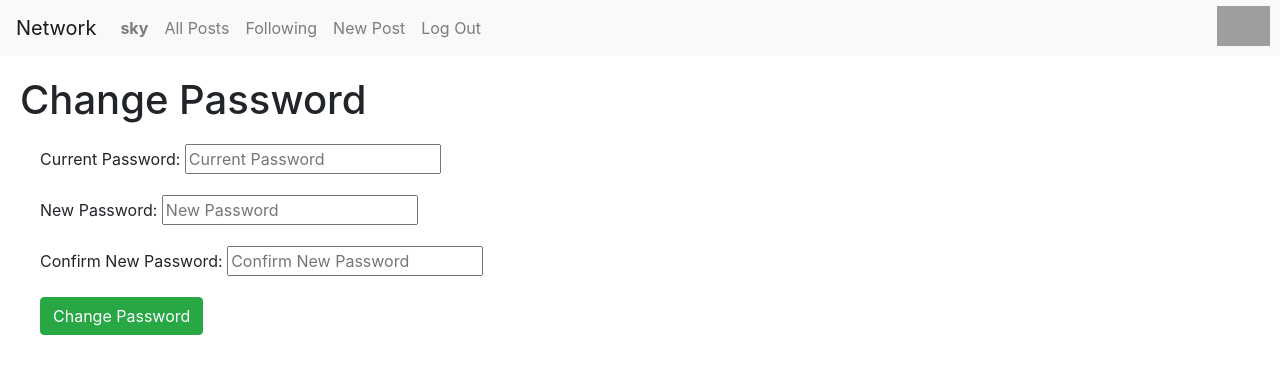
After one commit to skydonline/cs50, a Django app: page /change_password in a window 1280 px wide. The commit adds this page. Shown: the top 374 px of the page. Run offline with Django 3.2, Linux system fonts and the light colour scheme; a user stored in the database is signed in; some libraries are stand-ins or nearby versions; grey boxes are pictures that could not be loaded.

Commit message:
change password page

```diff
--- a/project4/network/static/styles.css
+++ b/project4/network/static/styles.css
@@ -80,13 +67,80 @@ html {
 }
 
 
-/* profiles */
-#follow_button {
+
+/* settings */
+#settings-icon {
+    right: 10px;
+    position: absolute;
+    top: 6px;
+    height: 40px;
+}
+
+#settings-title {
+    margin-left: 20px;
+    margin-top: 20px;
+}
+
+#settings-form, #change-password-button {
+    margin-left: 40px;
+    margin-top: 20px;
+}
+
+#change-password-title {
+    margin-left: 20px;
+    margin-top: 20px;
+}
+
+#change-password-form {
+    margin-left: 40px;
+    margin-top: 20px;
+}
+
+
+
+/* new post */
+#new_post_section {
+    margin: 0;
+    padding-left: 20px;
+}
+
+#new_post_box {
+    padding: 20px 0px 20px 20px;
+    border: 2px solid lightgrey;
+    margin-right: 20px;
+    border-radius: 10px;
+}
+
+#new_post_header {
+    font-size: 30px;
+}
+
+#new_post_text {
+    height: 50vh;
+    width: 75vw;
     display: block;
 }
 
-#unfollow_button {
+#create_post_button {
+    margin-top: 10px;
+}
+
+
+
+/* profiles */
+#following {
+    display: inline-block;
+}
+
+#follow_button, #unfollow_button {
     display: block;
+    border: 2px solid grey;
+    border-radius: 5px;
+    padding: 10px;
+}
+
+#follow_button:hover, #unfollow_button:hover {
+    cursor: pointer;
 }
 
 #profile-header {
--- /dev/null
+++ b/project4/network/templates/network/change_password.html
@@ -0,0 +1,25 @@
+{% extends 'network/layout.html' %}
+
+{% block title %}Change Password{% endblock %}
+
+{% block body %}
+    <h1 id="change-password-title">Change Password</h1>
+
+    <form id="change-password-form" method="post" action="{% url 'change_password' %}">
+        {% csrf_token %}
+        <div class="form-group">
+            <label for="current_password">Current Password: </label>
+            <input name="current_password" placeholder="Current Password" type="password">
+        </div>
+        <div class="form-group">
+            <label for="new_password">New Password: </label>
+            <input name="new_password" placeholder="New Password" type="password">
+        </div>
+        <div class="form-group">
+            <label for="confirm_password">Confirm New Password: </label>
+            <input name="confirm_password" placeholder="Confirm New Password" type="password">
+        </div>
+        <button class="btn btn-success">Change Password</button>
+    </form>
+
+{% endblock %}
--- a/project4/network/templates/network/layout.html
+++ b/project4/network/templates/network/layout.html
@@ -46,6 +46,9 @@
                     </li>
                 {% endif %}
               </ul>
+            {% if user.is_authenticated %}
+                <a href="{% url 'settings' %}"><img id="settings-icon" src="https://cdn-icons-png.flaticon.com/512/126/126472.png"></a>
+            {% endif %}
             </div>
           </nav>
 
--- a/project4/network/urls.py
+++ b/project4/network/urls.py
@@ -11,6 +11,8 @@ urlpatterns = [
     path("newpost", views.new_post, name='new_post'),
     path("profile/<int:user_profile>", views.profile, name='profile'),
     path("following_posts", views.following_posts, name='following_posts'),
+    path("settings", views.settings, name='settings'),
+    path("change_password", views.change_password, name="change_password"),
 
     #APIs
     path('api/all_posts/', views.all_posts_api, name='all_posts_api'),
--- a/project4/network/views.py
+++ b/project4/network/views.py
@@ -67,6 +67,17 @@ def register(request):
         return HttpResponseRedirect(reverse("index"))
     else:
         return render(request, "network/register.html")
+
+
+def settings(request):
+    user = request.user
+    return render(request, 'network/settings.html', {
+        'user':user
+    })
+
+def change_password(request):
+    user = request.user
+    return render(request, 'network/change_password.html')
 
 
 def all_posts_api(request):
```
Also changed, not shown: other parts of project4/network/static/styles.css (+26 -26 lines), project4/network/templates/network/profile.html (+9 -4 lines), project4/network/templates/network/settings.html (added, +29 -0 lines), project4/db.sqlite3.
